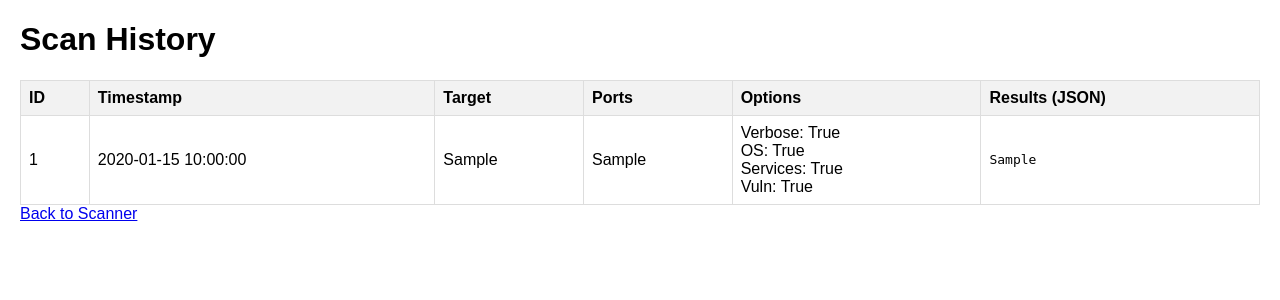
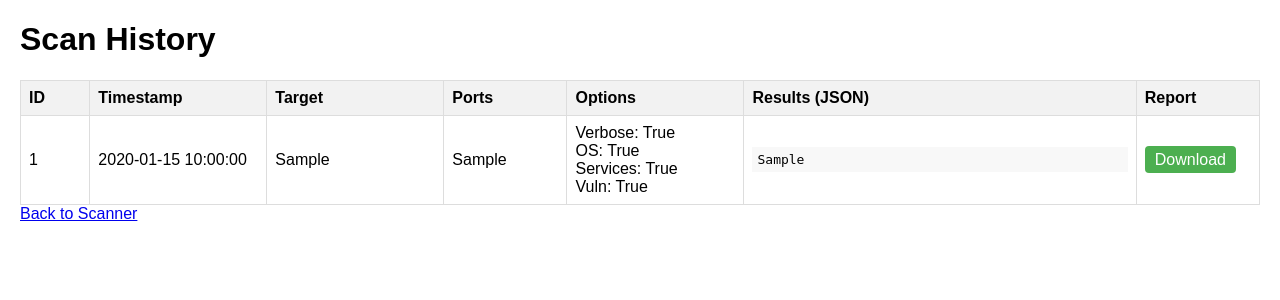
Before and after one commit to rabindra789/security-scanner, a Flask app: page /history in a window 1280 px wide. Shown: the top 300 px of the page. Run offline with Flask 3, Linux system fonts and the light colour scheme; tables that the repository leaves empty hold one stand-in row (values such as "Sample post").

Commit message:
Added Excel report generation, JSON summarization for history page, and updated index.html

```diff
--- a/app.py
+++ b/app.py
@@ -1,9 +1,13 @@
 import nmap
 import json
-from flask import Flask, render_template, request, redirect, url_for
+import os
+from flask import Flask, render_template, request, redirect, url_for, send_from_directory
 from flask_sqlalchemy import SQLAlchemy
 from datetime import datetime
-from colorama import init, Fore, Style  # For colored console logs (optional)
+from colorama import init, Fore, Style
+from openpyxl import Workbook
+from openpyxl.utils import get_column_letter
+from openpyxl.styles import Font, Alignment
 
 init()  # Initialize colorama
 
@@ -11,6 +15,7 @@ app = Flask(__name__)
 app.config['SQLALCHEMY_DATABASE_URI'] = 'sqlite:///scans.db'
 app.config['SQLALCHEMY_TRACK_MODIFICATIONS'] = False
 db = SQLAlchemy(app)
+os.makedirs('reports', exist_ok=True)
 
 # Database model for scan history
 class Scan(db.Model):
@@ -73,8 +78,76 @@ def scan_target(target, ports='1-1024', verbose=False, os_detection=False, servi
 
     return results
 
+def generate_excel_report(scan):
+    """
+    Generate an Excel report for a given Scan object.
+    """
+    results = json.loads(scan.results)
+    wb = Workbook()
+    ws = wb.active
+    ws.title = "Scan Report"
+
+    # Define headers
+    headers = ["Host", "Hostname", "Status", "Protocol", "Port", "Service", "Product", "Version", "State", "OS Info", "Vulnerabilities"]
+    for col, header in enumerate(headers, 1):
+        cell = ws.cell(row=1, column=col)
+        cell.value = header
+        cell.font = Font(bold=True)
+        cell.alignment = Alignment(wrap_text=True)
+
+    # Add scan metadata
+    ws.append(["Scan Metadata", "", "", "", "", "", "", "", "", "", ""])
+    ws.append(["Target", scan.target, "", "", "", "", "", "", "", "", ""])
+    ws.append(["Timestamp", str(scan.timestamp), "", "", "", "", "", "", "", "", ""])
+    ws.append(["Ports", scan.ports, "", "", "", "", "", "", "", "", ""])
+    ws.append(["Options", f"Verbose: {scan.verbose}, OS: {scan.os_detection}, Service: {scan.service_detection}, Vuln: {scan.vuln_scan}", "", "", "", "", "", "", "", "", ""])
+    ws.append([])  # Empty row for spacing
+
+    # Add scan results
+    row = ws.max_row + 1
+    for host, host_info in results.items():
+        status = host_info.get('status', 'unknown')
+        hostname = host_info.get('hostname', '')
+        os_info = json.dumps(host_info.get('os', {}), indent=2) if 'os' in host_info else ""
+
+        for proto, ports in host_info.get('protocols', {}).items():
+            for port, info in ports.items():
+                vulnerabilities = json.dumps(info.get('vulnerabilities', {}), indent=2) if 'vulnerabilities' in info else ""
+                ws.append([
+                    host,
+                    hostname,
+                    status,
+                    proto,
+                    port,
+                    info.get('name', ''),
+                    info.get('product', ''),
+                    info.get('version', ''),
+                    info.get('state', ''),
+                    os_info,
+                    vulnerabilities
+                ])
+                os_info = ""  # Only include OS info for the first row of each host
+
+    # Adjust column widths
+    for col in range(1, len(headers) + 1):
+        max_length = 0
+        column = get_column_letter(col)
+        for cell in ws[column]:
+            try:
+                if len(str(cell.value)) > max_length:
+                    max_length = len(str(cell.value))
+            except:
+                pass
+        adjusted_width = min(max_length + 2, 50)  # Cap width at 50
+        ws.column_dimensions[column].width = adjusted_width
+
+    filename = f"scan_report_{scan.id}.xlsx"
+    wb.save(f"reports/{filename}")
+    return filename
+
 @app.route('/', methods=['GET', 'POST'])
 def index():
+    result = None
     if request.method == 'POST':
         target = request.form['target']
         ports = request.form.get('ports', '1-1024')
@@ -85,7 +158,7 @@ def index():
 
         results = scan_target(target, ports, verbose, os_detection, service_detection, vuln_scan)
 
-        # Store in database
+        # Save in DB
         new_scan = Scan(
             target=target,
             ports=ports,
@@ -93,19 +166,27 @@ def index():
             os_detection=os_detection,
             service_detection=service_detection,
             vuln_scan=vuln_scan,
-            results=json.dumps(results)
+            results=json.dumps(results)  # raw storage
         )
         db.session.add(new_scan)
         db.session.commit()
 
-        return render_template('results.html', results=results)
+        # For display: pretty JSON
+        result = results
 
-    return render_template('index.html')
+    return render_template('index.html', result=result)
 
 @app.route('/history')
 def history():
     scans = Scan.query.order_by(Scan.timestamp.desc()).all()
     return render_template('history.html', scans=scans)
 
+@app.route('/download/<int:scan_id>')
+def download_report(scan_id):
+    scan = Scan.query.get_or_404(scan_id)
+    os.makedirs('reports', exist_ok=True)
+    filename = generate_excel_report(scan)
+    return send_from_directory('reports', filename, as_attachment=True)
+
 if __name__ == '__main__':
     app.run(host='0.0.0.0', port=1818, debug=True)
--- a/templates/history.html
+++ b/templates/history.html
@@ -4,22 +4,78 @@
     <meta charset="UTF-8">
     <title>Scan History</title>
     <style>
-        body { font-family: Arial, sans-serif; margin: 20px; }
-        table { border-collapse: collapse; width: 100%; }
-        th, td { border: 1px solid #ddd; padding: 8px; text-align: left; }
-        th { background: #f2f2f2; }
+        body {
+            font-family: Arial, sans-serif;
+            margin: 20px;
+        }
+        table {
+            border-collapse: collapse;
+            width: 100%;
+            table-layout: fixed;
+        }
+        th, td {
+            border: 1px solid #ddd;
+            padding: 8px;
+            text-align: left;
+            word-wrap: break-word;
+        }
+        th {
+            background: #f2f2f2;
+        }
+        a.download-btn {
+            background-color: #4CAF50;
+            color: white;
+            padding: 5px 10px;
+            text-decoration: none;
+            border-radius: 4px;
+        }
+        a.download-btn:hover {
+            background-color: #45a049;
+        }
+        pre {
+            white-space: pre-wrap;
+            word-wrap: break-word;
+            overflow: auto;
+            max-width: 100%;
+            max-height: 200px; /* Limit height of JSON display */
+            margin: 0;
+            padding: 5px;
+            background: #f8f8f8;
+        }
+        .json-container {
+            position: relative;
+        }
+        .json-preview {
+            display: block;
+        }
+        .json-full {
+            display: none;
+        }
+        .toggle-btn {
+            cursor: pointer;
+            color: #007bff;
+            text-decoration: underline;
+            margin-top: 5px;
+            display: inline-block;
+        }
+
+        ::-webkit-scrollbar {
+            display: none;
+        }
     </style>
 </head>
 <body>
     <h1>Scan History</h1>
+    <div style="max-height: 600px; overflow-y: auto; overflow-x: hidden;">
         <table>
             <tr>
-            <th>ID</th>
-            <th>Timestamp</th>
-            <th>Target</th>
-            <th>Ports</th>
-            <th>Options</th>
-            <th>Results (JSON)</th>
+                <th style="width: 5%;">ID</th>
+                <th style="width: 15%;">Timestamp</th>
+                <th style="width: 15%;">Target</th>
+                <th style="width: 10%;">Ports</th>
+                <th style="width: 15%;">Options</th>
+                <th style="width: 35%;">Results (JSON)</th>
+                <th style="width: 10%;">Report</th>
             </tr>
             {% for scan in scans %}
             <tr>
@@ -33,10 +89,39 @@
                     Services: {{ scan.service_detection }}<br>
                     Vuln: {{ scan.vuln_scan }}
                 </td>
-                <td><pre>{{ scan.results }}</pre></td>
+                <td>
+                    <div class="json-container">
+                        <pre class="json-preview">{{ scan.results[:500] + '...' if scan.results|length > 500 else scan.results }}</pre>
+                        {% if scan.results|length > 500 %}
+                        <pre class="json-full">{{ scan.results }}</pre>
+                        <span class="toggle-btn" onclick="toggleJson(this, {{ scan.id }})">Show More</span>
+                        {% endif %}
+                    </div>
+                </td>
+                <td>
+                    <a class="download-btn" href="{{ url_for('download_report', scan_id=scan.id) }}">Download</a>
+                </td>
             </tr>
             {% endfor %}
         </table>
+    </div>
     <a href="/">Back to Scanner</a>
+
+    <script>
+        function toggleJson(element, scanId) {
+            const container = element.parentElement;
+            const preview = container.querySelector('.json-preview');
+            const full = container.querySelector('.json-full');
+            if (full.style.display === 'none') {
+                preview.style.display = 'none';
+                full.style.display = 'block';
+                element.textContent = 'Show Less';
+            } else {
+                preview.style.display = 'block';
+                full.style.display = 'none';
+                element.textContent = 'Show More';
+            }
+        }
+    </script>
 </body>
 </html>
```
Also changed, not shown: requirements.txt (+17 -3 lines), templates/index.html (+58 -4 lines). Lines whose indentation alone changed are shown as unchanged.
